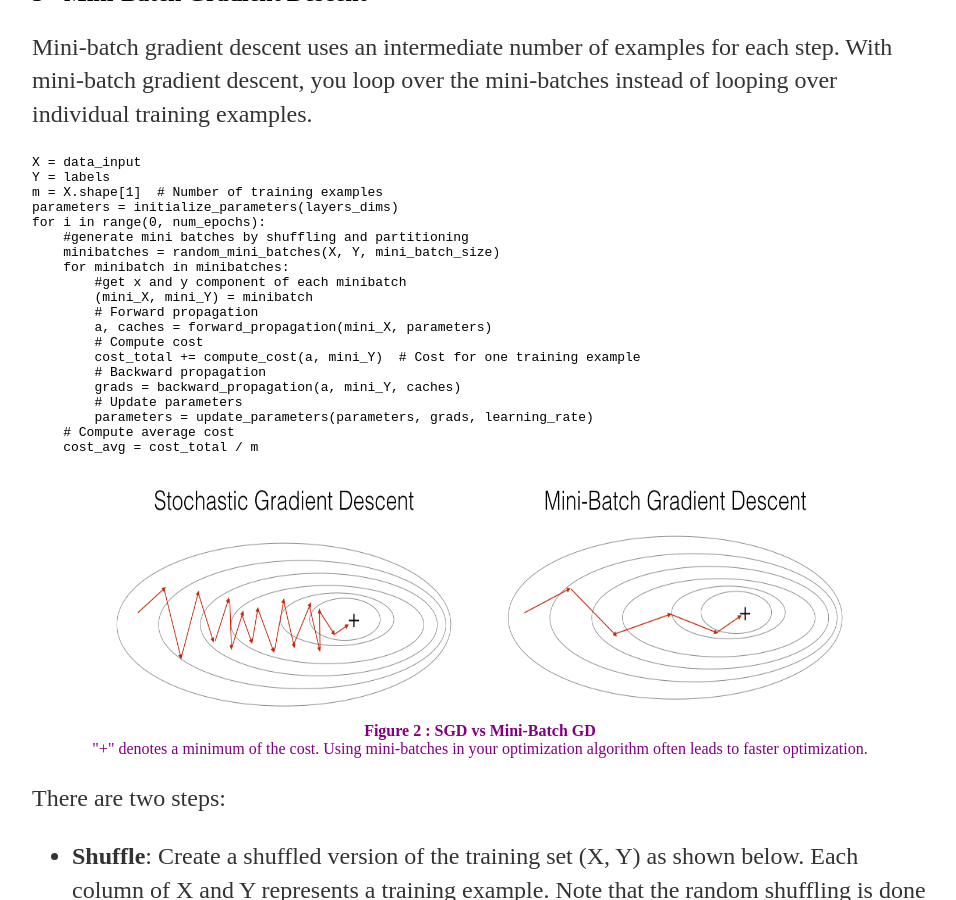
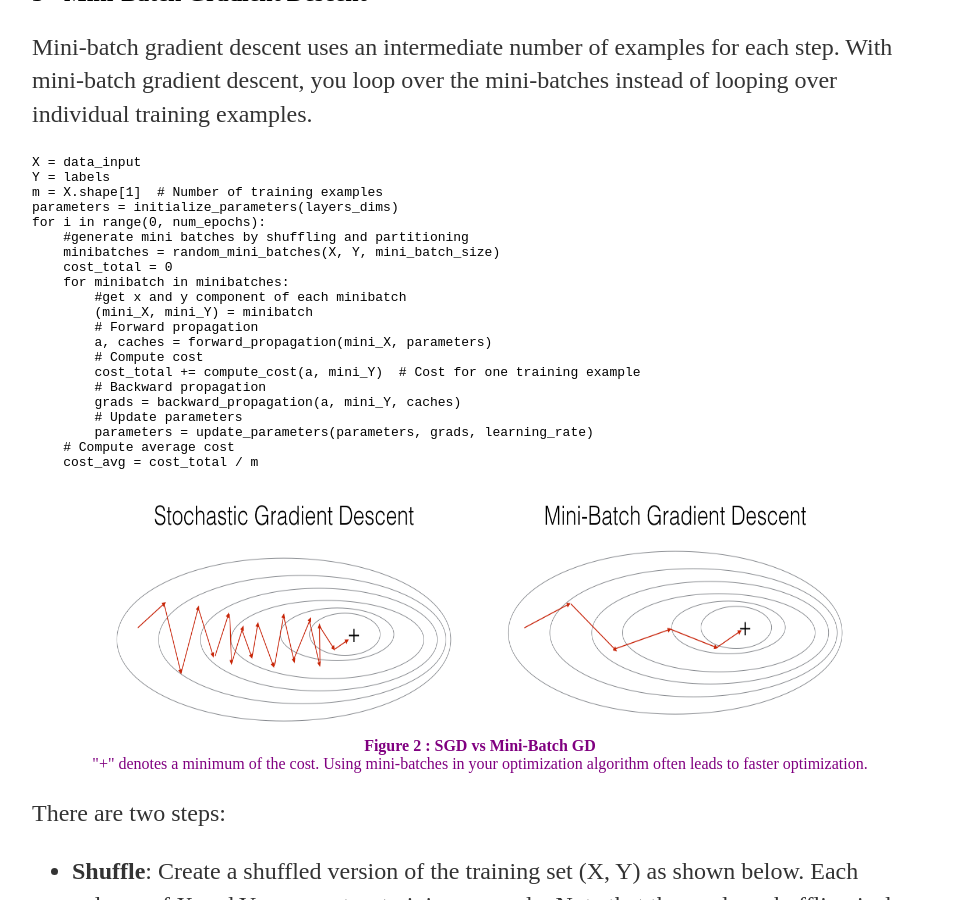
Before and after one commit to lakshmi2688/lakshmi2688.github.io, a Jekyll site: the page built from _posts/2022-12-05-Multi-class-classification-Deep-Learning.md, in a window 1280 px wide and 900 px high, scrolled down 2452 px. Shown: the whole window, without its empty margins (160-1116 px from the left). Built offline with Jekyll 4.4.1, drawn with Linux system fonts in a browser that asks for light colours; formulas are drawn with MathJax 3.

Commit message:
Update 2022-12-05-Multi-class-classification-Deep-Learning.md

```diff
--- a/_posts/2022-12-05-Multi-class-classification-Deep-Learning.md
+++ b/_posts/2022-12-05-Multi-class-classification-Deep-Learning.md
@@ -100,6 +100,7 @@ parameters = initialize_parameters(layers_dims)
 for i in range(0, num_epochs):
     #generate mini batches by shuffling and partitioning
     minibatches = random_mini_batches(X, Y, mini_batch_size)
+    cost_total = 0
     for minibatch in minibatches:
         #get x and y component of each minibatch
         (mini_X, mini_Y) = minibatch
```
